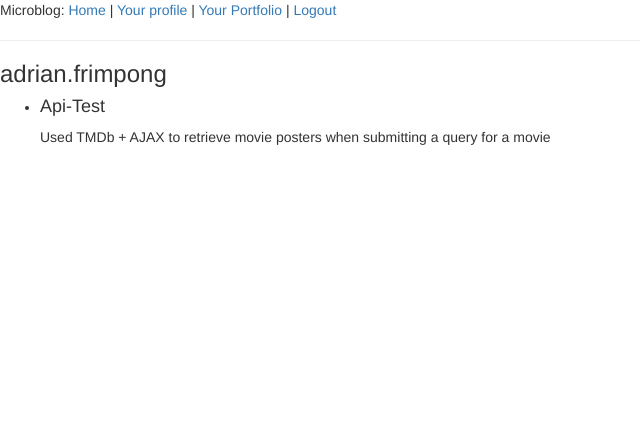
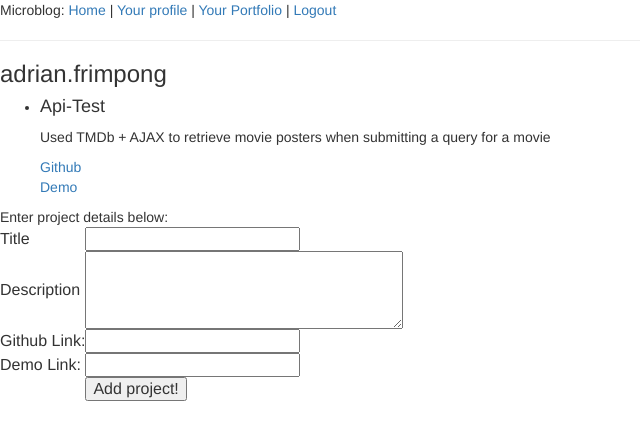
Before and after one commit to frimmy/microblog, a Flask app: page /user/adrian.frimpong/portfolio in a window 1280 px wide. Shown: the top 440 px of the page, without its empty margins (0-640 px from the left). Run offline with Flask 2, Linux system fonts and the light colour scheme; a user stored in the database is signed in; data comes from the database, SQL or seed files in the repository; both versions use the stored data as it was after the commit; parts of the project's set-up code (start-up, migrations or seed data) failed here and were passed over; some libraries are stand-ins or nearby versions.

Commit message:
added functionality for adding projects on the web. TODO: add image uploading capability

```diff
--- a/app/forms.py
+++ b/app/forms.py
@@ -1,6 +1,8 @@
 from flask.ext.wtf import Form
+from flask.ext.wtf.file import FileField
 from wtforms import TextField, BooleanField, TextAreaField
-from wtforms.validators import Required, Length
+from wtforms.validators import Required, Length, url
+from wtforms.fields.html5 import URLField
 from app.models import User
 
 
@@ -35,3 +37,19 @@ class EditForm(Form):
 
 class PostForm(Form):
     post = TextField('post', validators=[Required()])
+
+
+class ProjectsForm(Form):
+
+    """
+    This is the docstring for Projects.
+    Users can add as many projects as they can by providing
+    a title, a description, and links to the project (url/github).
+    TODO: add ability to store image of project
+    """
+    title = TextField('title', validators=[Required()])
+    description = TextAreaField(
+        'description', validators=[Length(min=0, max=140), Required()])
+    git_hub_link = URLField('git_hub_link', validators=[url(), Required()])
+    demo_link = TextField('demo_link', validators=[url(), Required()])
+    # Todo: add validator that checks for broken links
--- a/app/templates/portfolio.html
+++ b/app/templates/portfolio.html
@@ -1,13 +1,73 @@
 {% extends "base.html" %}
 {% block content %}
 	<h3>{{ user.nickname }}</h3>
+
+<!-- projects listed for a user -->
 	<ul>
 		{% for project in user.projects %}
 			<li>
 				<h4>{{project.title}}</h4>
 				<p>{{project.description}}</p>
+				<a href="{{project.git_hub_link}}">Github</a><br>
+				<a href="{{project.demo_link}}">Demo</a><br>
 			</li>
 		{% endfor %}
 	</ul>
+	<form action="" method="post" name="post">
+		{{form.hidden_tag()}}
+		Enter project details below:
+		<table>
+			<tr>
+				<td>
+					Title
+				</td>
+				<td>
+					{{form.title}}
+				</td>
+				<td>
+					{% for error in form.errors.title %}
+						<span style="color: red;">[{{error}}]</span><br>
+					{% endfor %}
+				</td>
+			</tr>
+			 <tr>
+	            <td>Description</td>
+	            <td>
+	            	{{form.description(cols=32, rows=4)}}
+	            </td>
+				<td>
+					{% for error in form.errors.description %}
+						<span style="color: red;">[{{error}}]</span><br>
+					{% endfor %}
+				</td>
 
+	        </tr>
+	        <tr>
+	            <td>Github Link:</td>
+	            <td>{{form.git_hub_link}}</td>
+				<td>
+					{% for error in form.errors.git_hub_link %}
+						<span style="color: red;">[{{error}}]</span><br>
+					{% endfor %}
+				</td>
+
+	        </tr>
+	            <td>Demo Link:</td>
+	            <td>{{form.demo_link}}</td>
+				<td>
+					{% for error in form.errors.demo_link %}
+						<span style="color: red;">[{{error}}]</span><br>
+					{% endfor %}
+				</td>
+
+	        </tr>
+			<tr>
+				<td></td>
+				<td>
+					<input type="submit" value="Add project!">
+				</td>
+				<td></td>
+			</tr>
+		</table>
+	</form>
 {% endblock %}
--- a/app/views.py
+++ b/app/views.py
@@ -1,22 +1,25 @@
 from flask import render_template, flash, redirect, session, url_for, request, g, make_response, jsonify, Response
 from flask.ext.login import login_user, logout_user, current_user, login_required
 from app import app, db, lm, oid
-from forms import LoginForm, EditForm, PostForm
-from models import User, ROLE_USER, ROLE_ADMIN, Post
+from forms import LoginForm, EditForm, PostForm, ProjectsForm
+from models import User, ROLE_USER, ROLE_ADMIN, Post, Project
 from urllib2 import urlopen
 from json import loads
 from datetime import datetime
 from config import POSTS_PER_PAGE
 
 # index(home) view
-@app.route('/', methods= ['GET', 'POST'])  # index view, default when going to
-@app.route('/index', methods= ['GET', 'POST'])
+
+
+@app.route('/', methods=['GET', 'POST'])  # index view, default when going to
+@app.route('/index', methods=['GET', 'POST'])
 @app.route('/index/<int:page>', methods=['GET', 'POST'])
 @login_required
 def index(page=1):
     form = PostForm()
     if form.validate_on_submit():
-        post = Post(body= form.post.data, timestamp = datetime.utcnow(), author = g.user)
+        post = Post(body=form.post.data,
+                    timestamp=datetime.utcnow(), author=g.user)
         db.session.add(post)
         db.session.commit()
         flash("Your post is now live!")
@@ -26,10 +29,12 @@ def index(page=1):
 
     return render_template('index.html',
                            title='Home',
-                           form = form,
+                           form=form,
                            posts=posts)
 
 # view for logging in
+
+
 @app.route('/login', methods=['GET', 'POST'])
 @oid.loginhandler
 def login():
@@ -48,6 +53,8 @@ def login():
                            providers=app.config['OPENID_PROVIDERS'])
 
 # view logic for editing user profile
+
+
 @app.route('/edit', methods=['GET', 'POST'])
 @login_required
 def edit():
@@ -65,10 +72,12 @@ def edit():
     return render_template('edit.html', form=form)
 
 # view for user profile pages
+
+
 @app.route('/user/<nickname>')
 @app.route('/user/<nickname>/<int:page>')
 @login_required
-def user(nickname, page = 1):
+def user(nickname, page=1):
     user = User.query.filter_by(nickname=nickname).first()
     if user == None:
         flash('User ' + nickname + ' not found')
@@ -81,7 +90,9 @@ def user(nickname, page = 1):
                            posts=posts)
 
 # view for user portfolios
-@app.route('/user/<nickname>/portfolio')
+
+
+@app.route('/user/<nickname>/portfolio', methods=['GET', 'POST'])
 @login_required
 def portfolio(nickname):
     user = User.query.filter_by(nickname=nickname).first()
@@ -90,10 +101,26 @@ def portfolio(nickname):
         return redirect(url_for('index'))
     elif len(user.projects.all()) < 1:
         flash('Yo ' + nickname + '! You don\'t have any projects!')
-        return redirect(url_for('index'))
+
+    form = ProjectsForm()
+
+    if form.validate_on_submit():
+        project = Project(
+            title=form.title.data,
+            description=form.description.data,
+            git_hub_link=form.git_hub_link.data,
+            demo_link=form.demo_link.data,
+            author=g.user)
+        db.session.add(project)
+        db.session.commit()
+        flash('Your project has been added.')
+        return redirect(url_for('portfolio', nickname=g.user.nickname))
+
     return render_template('portfolio.html',
-        user=user,
-        portfolios=user.projects)
+                           user=user,
+                           form=form,
+                           projects=user.projects)
+
 
 # view for logging out
 @app.route('/logout')
@@ -104,17 +131,23 @@ def logout():
 # Views for Error Handlers
 
 # redirects to 404 on not founds
+
+
 @app.errorhandler(404)
 def not_found_error(error):
     return render_template('404.html'), 404
 
 # redirects to 500 on server errors
+
+
 @app.errorhandler(500)
 def internal_error(error):
     db.session.rollback()
     return render_template('500.html'), 404
 
 # before everyrequest, assign the g.user object as current_user
+
+
 @app.before_request
 def before_request():
     g.user = current_user
@@ -124,6 +157,8 @@ def before_request():
         db.session.commit()
 
 # oid after login, assign user an email after logging in
+
+
 @oid.after_login
 def after_login(resp):
     if resp.email is None or resp.email == "":
@@ -158,6 +193,8 @@ def after_login(resp):
     return redirect(url_for('user', nickname=user.nickname))
 
 # queue up a user
+
+
 @lm.user_loader
 def load_user(id):
     return User.query.get(int(id))
```
Also changed, not shown: app.db, app/static/uploaded_images/__init__.py (added), 2 other files.
